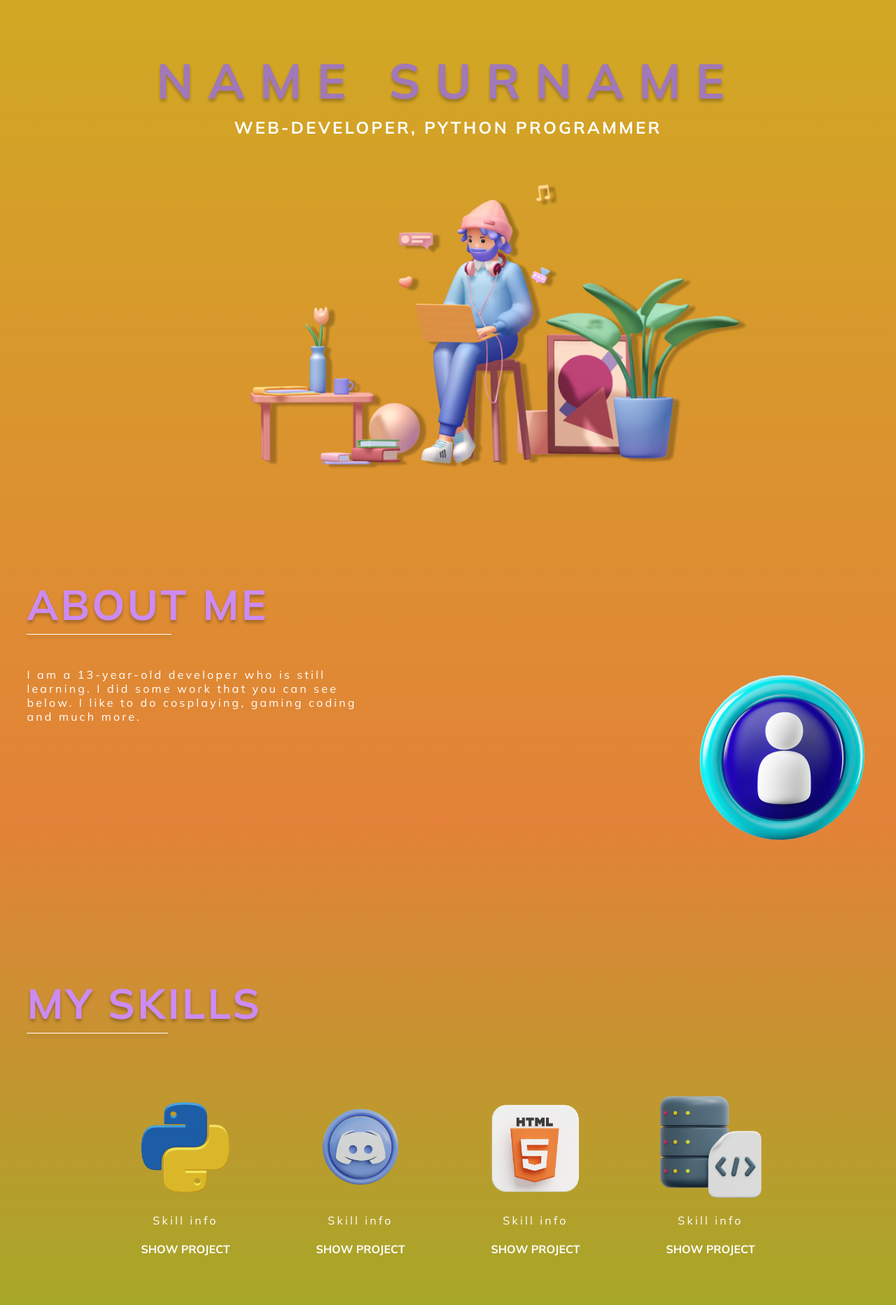
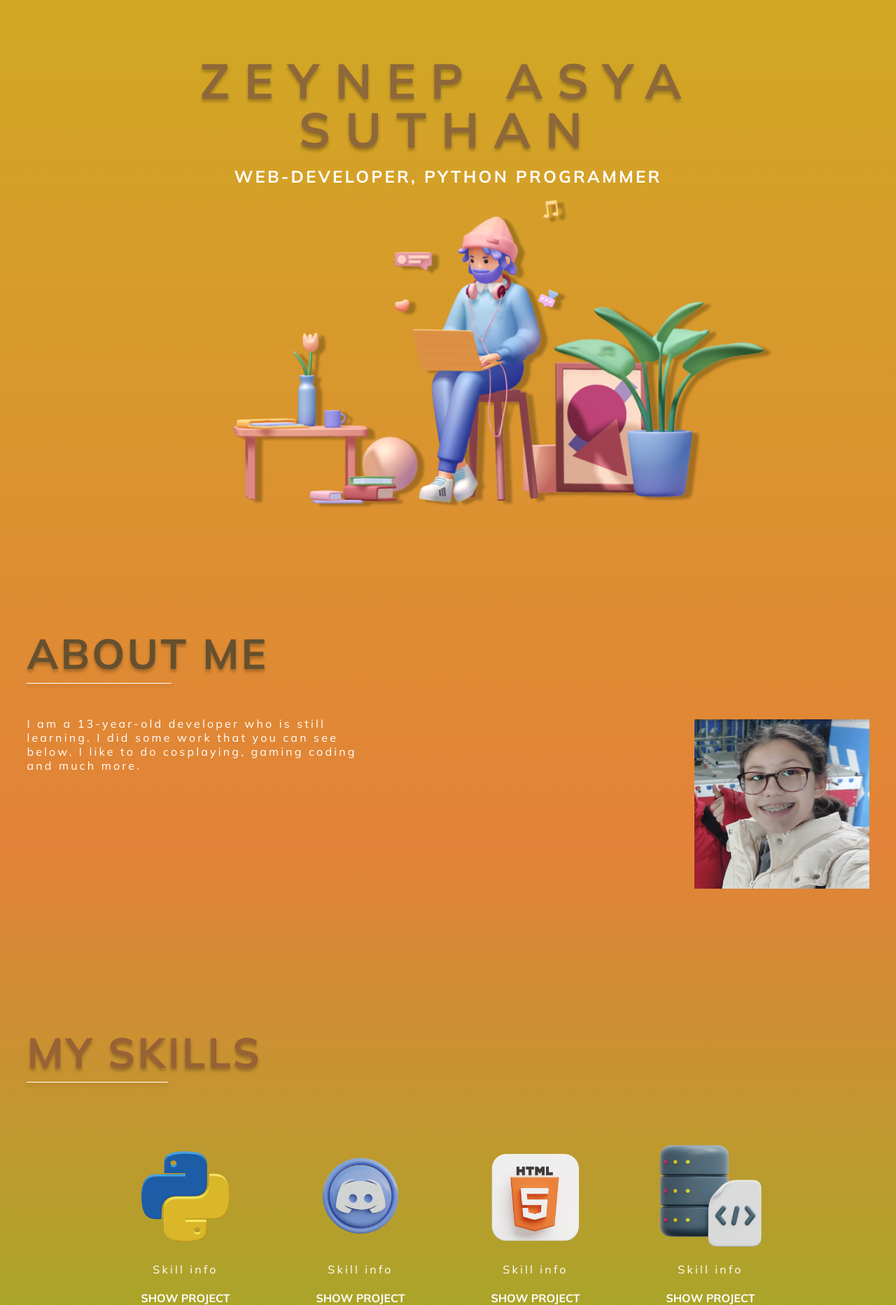
Before and after one commit to zasyya/anewoneee, a Flask app: page / in a window 1280 px wide. Shown: the part 80-1945 px from the top of the page at 70% size. Run offline with Flask 3, Linux system fonts and the light colour scheme.

Commit message:
Add files via upload

```diff
--- a/portfolio_tur-main/static/css/style.css
+++ b/portfolio_tur-main/static/css/style.css
@@ -17,7 +17,7 @@ body {
   letter-spacing: 0.2em;
   background: linear-gradient(180deg, #cfab22 0%,
 
-rgba(227, 130, 56) 45%,rgba(154, 175, 37) 75%);
+rgba(227, 130, 56) 45%,rgba(154, 175, 37) 75%, rgb(122, 138, 33) );
   color: #ffffff;
 }
 
@@ -102,7 +102,7 @@ ul {
   letter-spacing: 0.3em;
   font-size: 70px;
   text-align: center;
-  color: #a178b9;
+  color: #8e6839;
   line-height: 1;
   text-shadow: 0px 4px 4px rgba(0, 0, 0, 0.25);
 }
@@ -122,7 +122,7 @@ ul {
   font-size: 60px;
   position: relative;
   text-align: left;
-  color: #cc8bf2;
+  color: #65502f;
   line-height: 1;
   text-shadow: 0px 4px 4px rgba(0, 0, 0, 0.25);
   display: flex;
@@ -166,7 +166,7 @@ ul {
   font-size: 60px;
   position: relative;
   text-align: left;
-  color: #cc8bf2;
+  color: #986235;
   line-height: 1;
   text-shadow: 0px 4px 4px rgba(0, 0, 0, 0.25);
   display: flex;
@@ -217,7 +217,7 @@ ul {
 }
 
 .skill__button:hover {
-  color: #cc8bf2;
+  color: #000000;
 }
 
 .project {
@@ -249,7 +249,7 @@ ul {
   width: 55%;
   height: 3px;
   bottom: -12px;
-  background: #a178b9;
+  background: #000000;
   box-shadow: 0px 4px 4px rgba(0, 0, 0, 0.25);
 }
 
@@ -268,7 +268,7 @@ ul {
   font-size: 60px;
   position: relative;
   text-align: left;
-  color: #cc8bf2;
+  color: #000000;
   line-height: 1;
   text-shadow: 0px 4px 4px rgba(0, 0, 0, 0.25);
   display: flex;
@@ -304,7 +304,7 @@ ul {
   width: 100%;
   font: inherit;
   background: #392657;
-  border: 2px solid #a178b9;
+  border: 2px solid #7a532d;
   color: #fff;
   padding: 15px;
   border-radius: 10px;
@@ -326,7 +326,7 @@ ul {
   font: inherit;
   font-weight: 800;
   color: #fff;
-  background: linear-gradient(111.97deg, #CC8BF2 35.63%, rgba(204, 139, 242, 0) 150.16%);
+  background: linear-gradient(111.97deg, #000000 35.63%, rgba(204, 139, 242, 0) 150.16%);
   filter: drop-shadow(5px 5px 4px rgba(0, 0, 0, 0.25));
   padding: 15px 30px;
   border-radius: 20px;
--- a/portfolio_tur-main/templates/index.html
+++ b/portfolio_tur-main/templates/index.html
@@ -29,7 +29,7 @@
     <main class="main">
       <!-- Önizleme bölümü -->
       <section class="main__home home" id="home">
-        <h1 class="home__title">NAME SURNAME</h1>
+        <h1 class="home__title">ZEYNEP ASYA SUTHAN</h1>
         <p class="home__subtitle">WEB-DEVELOPER, PYTHON PROGRAMMER</p>
       </section>
       <!-- Hakkımda bölümü -->
```
Also changed, not shown: portfolio_tur-main/static/img/profile.png.
